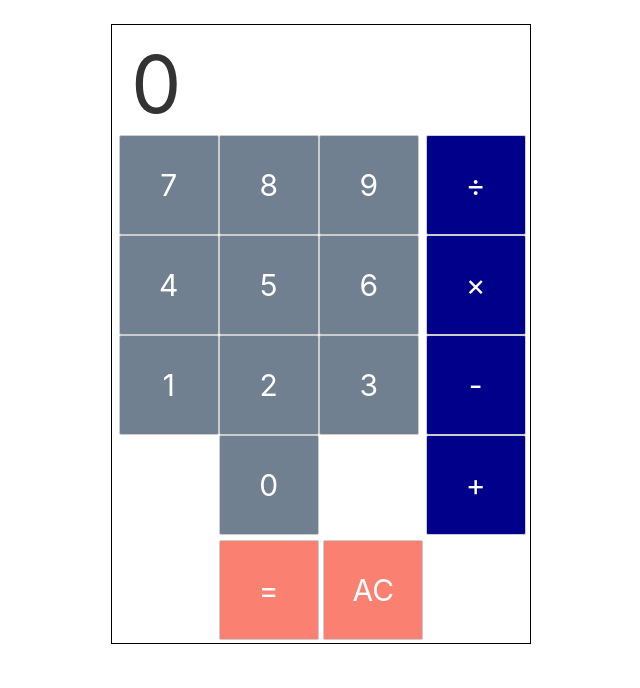
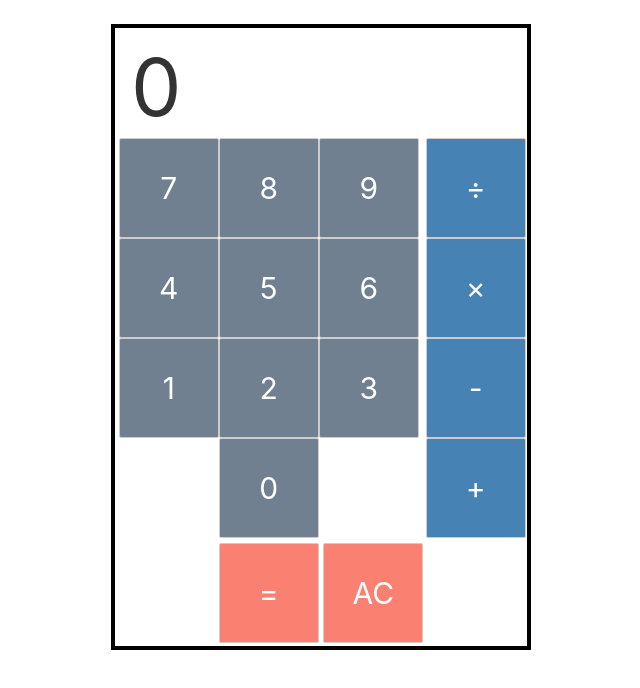
Before and after one commit to hsadler/learn-svelte, a Svelte app in the folder app/: page / in a window 1280 px wide. Shown: the top 688 px of the page, without its empty margins (319-959 px from the left). Built offline with nearby package versions, Linux system fonts and the light colour scheme.

Commit message:
update app README with more notes, make calculator app have more color changes

```diff
--- a/app/src/CalcButton.svelte
+++ b/app/src/CalcButton.svelte
@@ -3,6 +3,7 @@
     export let symbol;
     export let type = "none";
     export let buttonColor = "slategray";
+    export let buttonFocusColor = "darkslategray";
 
     const handleClick = () => {
         if(type === 'clear') {
@@ -13,12 +14,18 @@
             calcModel.appendOperation(symbol);
         }
     }
+
+    let focus = false;
+    const handleFocus = () => focus = true;
+    const handleBlur = () => focus = false;
 </script>
 
 <div>
     <button
         on:click={handleClick}
-        style="background-color: {buttonColor}"
+        on:focus={handleFocus}
+        on:blur={handleBlur}
+        style="background-color: {focus ? buttonFocusColor : buttonColor}"
     >{symbol}</button>
 </div>
 
@@ -37,6 +44,6 @@
         cursor: pointer;
     }
     button:focus {
-        border: 3px solid black;
+        border: 4px solid black;
     }
 </style>
--- a/app/src/Calculator.svelte
+++ b/app/src/Calculator.svelte
@@ -17,11 +17,20 @@
     </div>
     <div class="operators">
         {#each operators as operator}
-        <CalcButton symbol={operator} buttonColor="darkBlue"/>
+        <CalcButton
+            symbol={operator}
+            buttonColor="steelblue"
+            buttonFocusColor="darkblue"
+        />
         {/each}
     </div>
     <div class="equals-and-clear">
-        <CalcButton symbol={equals} type="equals" buttonColor="salmon"/>
+        <CalcButton
+            symbol={equals}
+            type="equals"
+            buttonColor="salmon"
+            buttonFocusColor="darkred"
+        />
         <CalcButton symbol={clear} type="clear" buttonColor="salmon"/>
     </div>
 </div>
@@ -33,8 +42,8 @@
     }
     div.calculator {
         width: 420px;
-        height: 620px;
-        border: 1px solid black;
+        height: 626px;
+        border: 4px solid black;
     }
     div.display {
         width: 400px;
```
Also changed, not shown: 1 other file (tests, documents, lock files or other folders).
